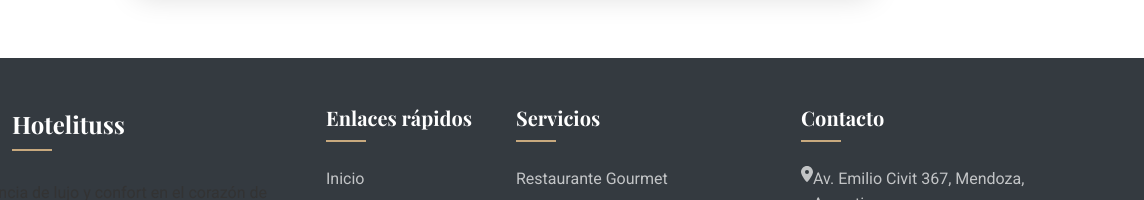
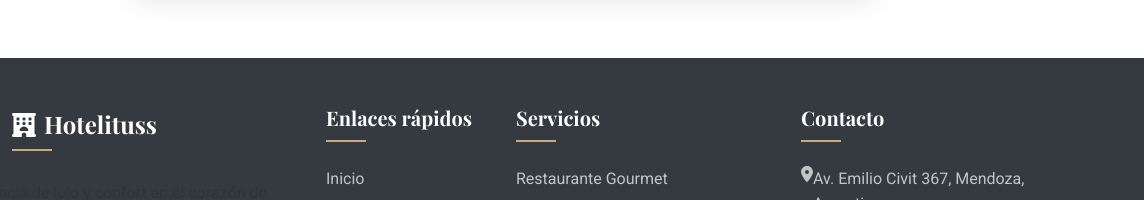
Before and after one commit to mauroas7/hotelitussTEST, a plain HTML site: page index.html in a window 1280 px wide. Shown: the part 7615-7815 px from the top of the page, 136-1280 px from the left. Drawn offline with nearby package versions, Linux system fonts and the light colour scheme.

Commit message:
Update index.html

```diff
--- a/index.html
+++ b/index.html
@@ -744,7 +744,9 @@
                 <div class="col-lg-4 mb-4">
                     <div class="footer-brand mb-4">
                         <img src="https://th.bing.com/th/id/OIG2.BQbN5r6GvZewXhI4RZDT?w=100&h=100&rs=1&pid=ImgDetMain" alt="Hotelituss Logo" class="footer-logo">
-                        <h5>Hotelituss</h5>
+                        <h5 class="d-flex align-items-center">
+                            <i class="fas fa-hotel me-2"></i>Hotelituss
+                        </h5>
                     </div>
                     <p>Experiencia de lujo y confort en el corazón de Mendoza. Nuestro compromiso es brindarle una estancia inolvidable.</p>
                     <div class="social-icons">
```
